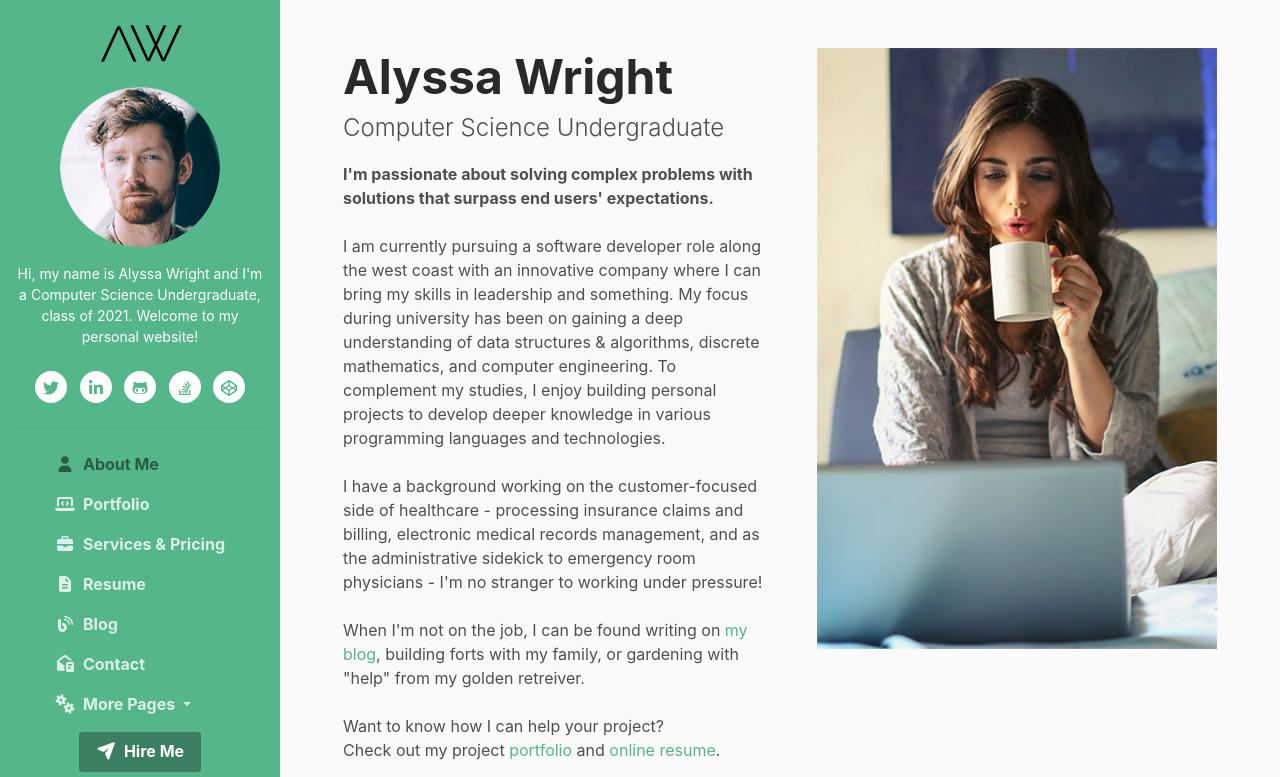
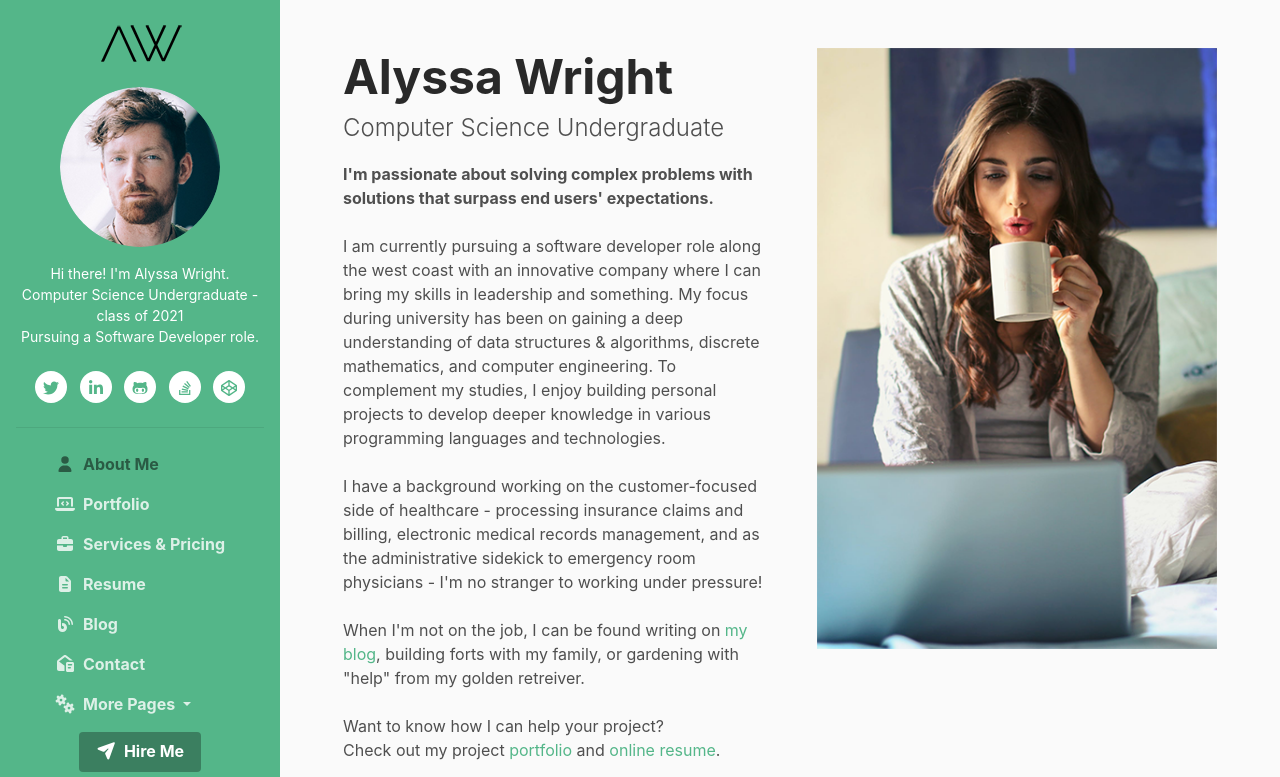
Before and after one commit to alyssawright-dev/portfolioWeb, a plain HTML site: page index.html in a window 1280 px wide. Shown: the top 777 px of the page. Drawn offline with Linux system fonts and the light colour scheme.

Commit message:
Update index

```diff
--- a/index.html
+++ b/index.html
@@ -41,7 +41,7 @@
 					<div class="profile-section pt-3 pt-lg-0">
 						<img class="profile-image mb-3 rounded-circle mx-auto" src="assets/images/profile.png" alt="image" >
 
-						<div class="bio mb-3">Hi, my name is Alyssa Wright and I'm a Computer Science Undergraduate, class of 2021. Welcome to my personal website!</div><!--//bio-->
+						<div class="bio mb-3">Hi there! I'm Alyssa Wright.<br>Computer Science Undergraduate - class of 2021<br>Pursuing a Software Developer role.</div><!--//bio-->
 						<ul class="social-list list-inline py-2 mx-auto">
 							<li class="list-inline-item"><a href="#"><i class="fab fa-twitter fa-fw"></i></a></li>
 							<li class="list-inline-item"><a href="#"><i class="fab fa-linkedin-in fa-fw"></i></a></li>
```
